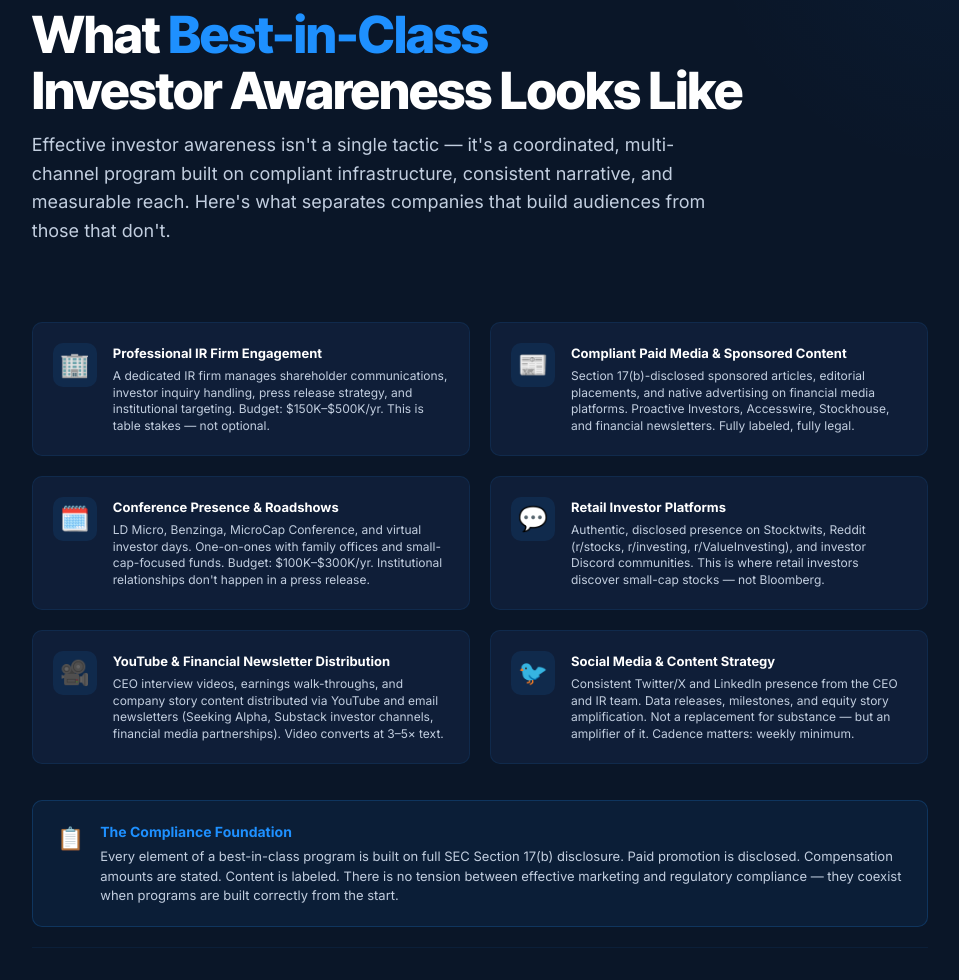
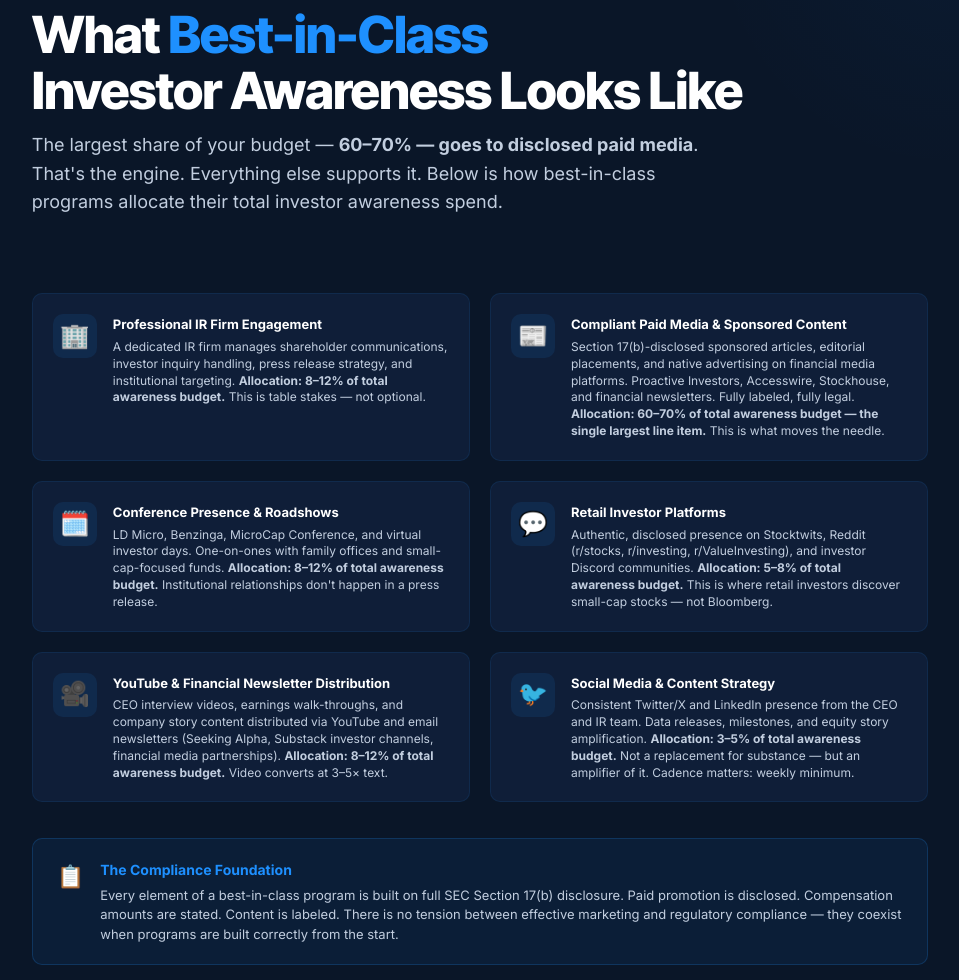
Before and after one commit to mavdbadmin-dashboard/investor-awareness-deck, a plain HTML site: page index.html in a window 1280 px wide. Shown: the part 9393-10373 px from the top of the page, without its empty margins (275-1234 px from the left). Drawn offline with Linux system fonts and the light colour scheme.

Commit message:
v4: % allocations on slide 9 — 2026-10-12T06:43:47.899764

```diff
--- a/index.html
+++ b/index.html
@@ -1515,49 +1515,49 @@ body {
 <section class="slide" id="slide-9">
   <div class="section-tag">09 · Best Practice</div>
   <h2 class="slide-title">What <span class="accent">Best-in-Class</span><br>Investor Awareness Looks Like</h2>
-  <p class="slide-sub">Effective investor awareness isn't a single tactic — it's a coordinated, multi-channel program built on compliant infrastructure, consistent narrative, and measurable reach. Here's what separates companies that build audiences from those that don't.</p>
+  <p class="slide-sub">The largest share of your budget — <strong>60–70% — goes to disclosed paid media</strong>. That's the engine. Everything else supports it. Below is how best-in-class programs allocate their total investor awareness spend.</p>
 
   <div class="platform-features">
     <div class="platform-feat">
       <div class="platform-feat-icon">🏢</div>
       <div>
         <div class="platform-feat-title">Professional IR Firm Engagement</div>
-        <div class="platform-feat-desc">A dedicated IR firm manages shareholder communications, investor inquiry handling, press release strategy, and institutional targeting. Budget: $150K–$500K/yr. This is table stakes — not optional.</div>
+        <div class="platform-feat-desc">A dedicated IR firm manages shareholder communications, investor inquiry handling, press release strategy, and institutional targeting. <strong>Allocation: 8–12% of total awareness budget.</strong> This is table stakes — not optional.</div>
       </div>
     </div>
     <div class="platform-feat">
       <div class="platform-feat-icon">📰</div>
       <div>
         <div class="platform-feat-title">Compliant Paid Media &amp; Sponsored Content</div>
-        <div class="platform-feat-desc">Section 17(b)-disclosed sponsored articles, editorial placements, and native advertising on financial media platforms. Proactive Investors, Accesswire, Stockhouse, and financial newsletters. Fully labeled, fully legal.</div>
+        <div class="platform-feat-desc">Section 17(b)-disclosed sponsored articles, editorial placements, and native advertising on financial media platforms. Proactive Investors, Accesswire, Stockhouse, and financial newsletters. Fully labeled, fully legal. <strong>Allocation: 60–70% of total awareness budget — the single largest line item.</strong> This is what moves the needle.</div>
       </div>
     </div>
     <div class="platform-feat">
       <div class="platform-feat-icon">🗓️</div>
       <div>
         <div class="platform-feat-title">Conference Presence &amp; Roadshows</div>
-        <div class="platform-feat-desc">LD Micro, Benzinga, MicroCap Conference, and virtual investor days. One-on-ones with family offices and small-cap-focused funds. Budget: $100K–$300K/yr. Institutional relationships don't happen in a press release.</div>
+        <div class="platform-feat-desc">LD Micro, Benzinga, MicroCap Conference, and virtual investor days. One-on-ones with family offices and small-cap-focused funds. <strong>Allocation: 8–12% of total awareness budget.</strong> Institutional relationships don't happen in a press release.</div>
       </div>
     </div>
     <div class="platform-feat">
       <div class="platform-feat-icon">💬</div>
       <div>
         <div class="platform-feat-title">Retail Investor Platforms</div>
-        <div class="platform-feat-desc">Authentic, disclosed presence on Stocktwits, Reddit (r/stocks, r/investing, r/ValueInvesting), and investor Discord communities. This is where retail investors discover small-cap stocks — not Bloomberg.</div>
+        <div class="platform-feat-desc">Authentic, disclosed presence on Stocktwits, Reddit (r/stocks, r/investing, r/ValueInvesting), and investor Discord communities. <strong>Allocation: 5–8% of total awareness budget.</strong> This is where retail investors discover small-cap stocks — not Bloomberg.</div>
       </div>
     </div>
     <div class="platform-feat">
       <div class="platform-feat-icon">🎥</div>
       <div>
         <div class="platform-feat-title">YouTube &amp; Financial Newsletter Distribution</div>
-        <div class="platform-feat-desc">CEO interview videos, earnings walk-throughs, and company story content distributed via YouTube and email newsletters (Seeking Alpha, Substack investor channels, financial media partnerships). Video converts at 3–5× text.</div>
+        <div class="platform-feat-desc">CEO interview videos, earnings walk-throughs, and company story content distributed via YouTube and email newsletters (Seeking Alpha, Substack investor channels, financial media partnerships). <strong>Allocation: 8–12% of total awareness budget.</strong> Video converts at 3–5× text.</div>
       </div>
     </div>
     <div class="platform-feat">
       <div class="platform-feat-icon">🐦</div>
       <div>
         <div class="platform-feat-title">Social Media &amp; Content Strategy</div>
-        <div class="platform-feat-desc">Consistent Twitter/X and LinkedIn presence from the CEO and IR team. Data releases, milestones, and equity story amplification. Not a replacement for substance — but an amplifier of it. Cadence matters: weekly minimum.</div>
+        <div class="platform-feat-desc">Consistent Twitter/X and LinkedIn presence from the CEO and IR team. Data releases, milestones, and equity story amplification. <strong>Allocation: 3–5% of total awareness budget.</strong> Not a replacement for substance — but an amplifier of it. Cadence matters: weekly minimum.</div>
       </div>
     </div>
   </div>
```
